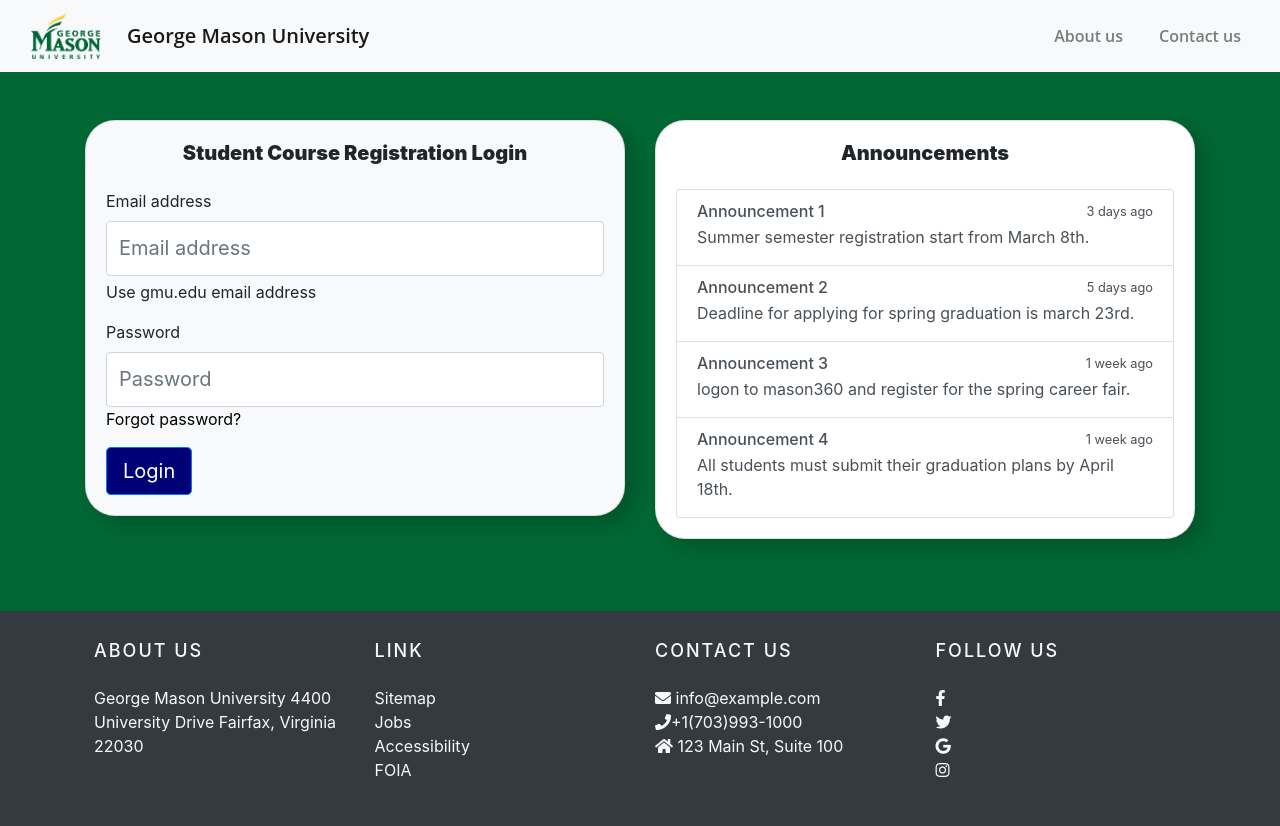
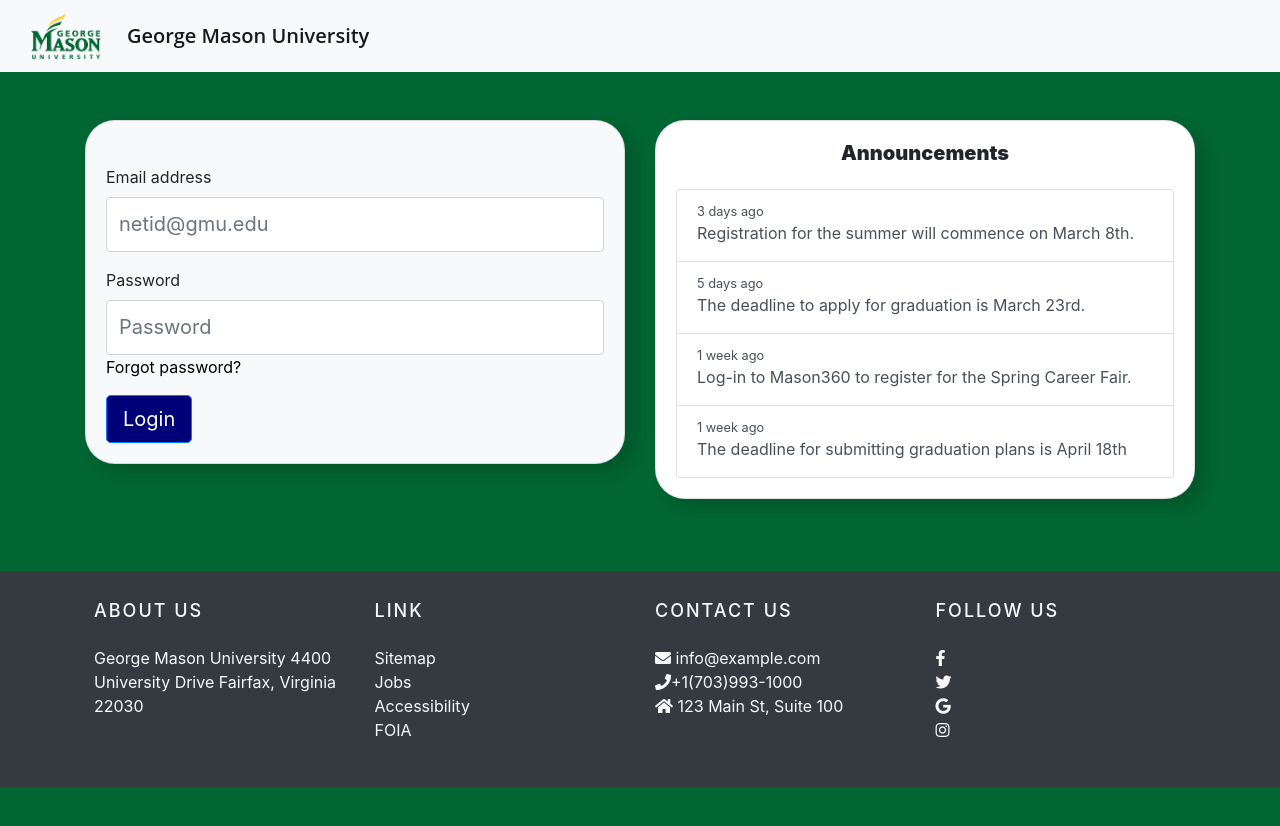
Before and after one commit to praneethravuri/Patriot-Board, a website: page index.html in a window 1280 px wide. After the commit the page ends 800 px from the top, so only its background shows below. Drawn offline with nearby package versions, Linux system fonts and the light colour scheme.

Commit message:
Log in Page update
some changes to Log in Page

```diff
--- a/controller/homePage.js
+++ b/controller/homePage.js
@@ -28,7 +28,7 @@
     let currentCourse = currStudentData[i-1];
     document.getElementById("course-title-" + i.toString()).innerHTML = currentCourse;
     document.getElementById("course-prof-" + i.toString()).innerHTML = courseList[currentCourse].instrName;
-    document.getElementById("course-desc-" + i.toString()).innerHTML = "Lorem ipsum dolor sit amet, consectetur adipisicing elit. Ratione, quas."
+    document.getElementById("course-desc-" + i.toString()).innerHTML = courseList[currentCourse].description;
     document.getElementById("course-loc-" + i.toString()).innerHTML = courseList[currentCourse].location;
     document.getElementById("timings-" + i.toString()).innerHTML = courseList[currentCourse].timings;
 }
--- a/index.html
+++ b/index.html
@@ -87,15 +87,7 @@
       <span class="navbar-toggler-icon"></span>
     </button>
     <div class="collapse navbar-collapse justify-content-end" id="navbarNav">
-      <ul class="navbar-nav">
-        <li class="nav-item">
-          <a class="nav-link" href="#">About us</a>
-        </li>
-        <li class="nav-item">
-          <a class="nav-link" href="#">Contact us</a>
-        </li>
 
-      </ul>
     </div>
   </div>
 
@@ -106,13 +98,13 @@
     <div class="col-md-6 mb-4">
       <div class="card bg-light">
         <div class="card-body">
-          <h5 class="card-title text-center mb-4">Student Course Registration Login</h5>
+          <h5 class="card-title text-center mb-4"></h5>
 
           <form>
             <div class="mb-3">
               <label for="email" class="form-label visually-hidden">Email address</label>
-              <input type="email" class="form-control" id="student-id" aria-describedby="emailHelp" placeholder="Email address">
-              <div id="emailHelp" class="form-text">Use gmu.edu email address</div>
+              <input type="email" class="form-control" id="student-id" aria-describedby="emailHelp" placeholder="netid@gmu.edu">
+              <div id="emailHelp" class="form-text"></div>
             </div>
 
             <div class="mb-3">
@@ -137,31 +129,27 @@
           <div class="list-group">
             <a href="#" class="list-group-item list-group-item-action">
               <div class="d-flex w-100 justify-content-between">
-                <h6 class="mb-1">Announcement 1</h6>
                 <small>3 days ago</small>
               </div>
-              <p class="mb-1">Summer semester registration start from March 8th.</p>
+              <p class="mb-1">Registration for the summer will commence on March 8th.</p>
             </a>
             <a href="#" class="list-group-item list-group-item-action">
               <div class="d-flex w-100 justify-content-between">
-                <h6 class="mb-1">Announcement 2</h6>
                 <small>5 days ago</small>
               </div>
-              <p class="mb-1">Deadline for applying for spring graduation is march 23rd.</p>
+              <p class="mb-1">The deadline to apply for graduation is March 23rd.</p>
             </a>
             <a href="#" class="list-group-item list-group-item-action">
               <div class="d-flex w-100 justify-content-between">
-                <h6 class="mb-1">Announcement 3</h6>
                 <small>1 week ago</small>
               </div>
-              <p class="mb-1">logon to mason360 and register for the spring career fair.</p>
+              <p class="mb-1">Log-in to Mason360 to register for the Spring Career Fair.</p>
             </a>
 			<a href="#" class="list-group-item list-group-item-action">
               <div class="d-flex w-100 justify-content-between">
-                <h6 class="mb-1">Announcement 4</h6>
                 <small>1 week ago</small>
               </div>
-              <p class="mb-1">All students must submit their graduation plans by April 18th.</p>
+              <p class="mb-1">The deadline for submitting graduation plans is April 18th</p>
             </a>
 
           </div>
--- a/model/courseList.json
+++ b/model/courseList.json
@@ -32,7 +32,7 @@
     "CS 695" : {
         "instrName" : "Amy Lee",
         "location" : "Exploratory Hall | Room: 3010",
-        "description" : "Special topics in computer science not occurring in regular computer science sequence.",
+        "description" : "Special topics in computer science not occurring in regular computer science sequence. Previous courses include Natural Language Processing, Embedded Systems, etc. This course can be reelected with different topic and can be considered as a separate course",
         "timings" : "Wednesday | 6:00pm - 8:40pm"
     },
     "CS 583" : {
```
